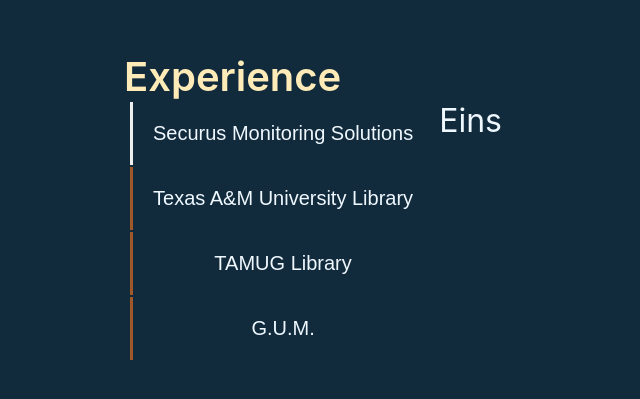
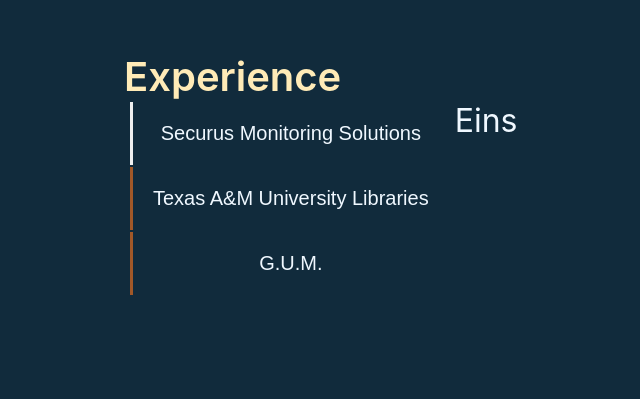
Before and after one commit to gilbertglz/gilbertglz.github.io, a React (Create React App) app in the folder my-site/: page / in a window 1280 px wide. Shown: the part 1788-2187 px from the top of the page, without its empty margins (196-836 px from the left). Built offline with nearby package versions, Linux system fonts and the light colour scheme.

Commit message:
fix(exp): previous positions fix

```diff
--- a/my-site/src/Experience/ProjectsTables/ProjectsTable.js
+++ b/my-site/src/Experience/ProjectsTables/ProjectsTable.js
@@ -2,7 +2,7 @@
 import { useState } from 'react';
 
 function ProjectsTable() {
-  const jobs = ['Securus Monitoring Solutions','Texas A&M University Library','TAMUG Library','G.U.M.'];
+  const jobs = ['Securus Monitoring Solutions','Texas A&M University Libraries','G.U.M.'];
 
 
   const [indexNum, setIndex] = useState(0);
```
